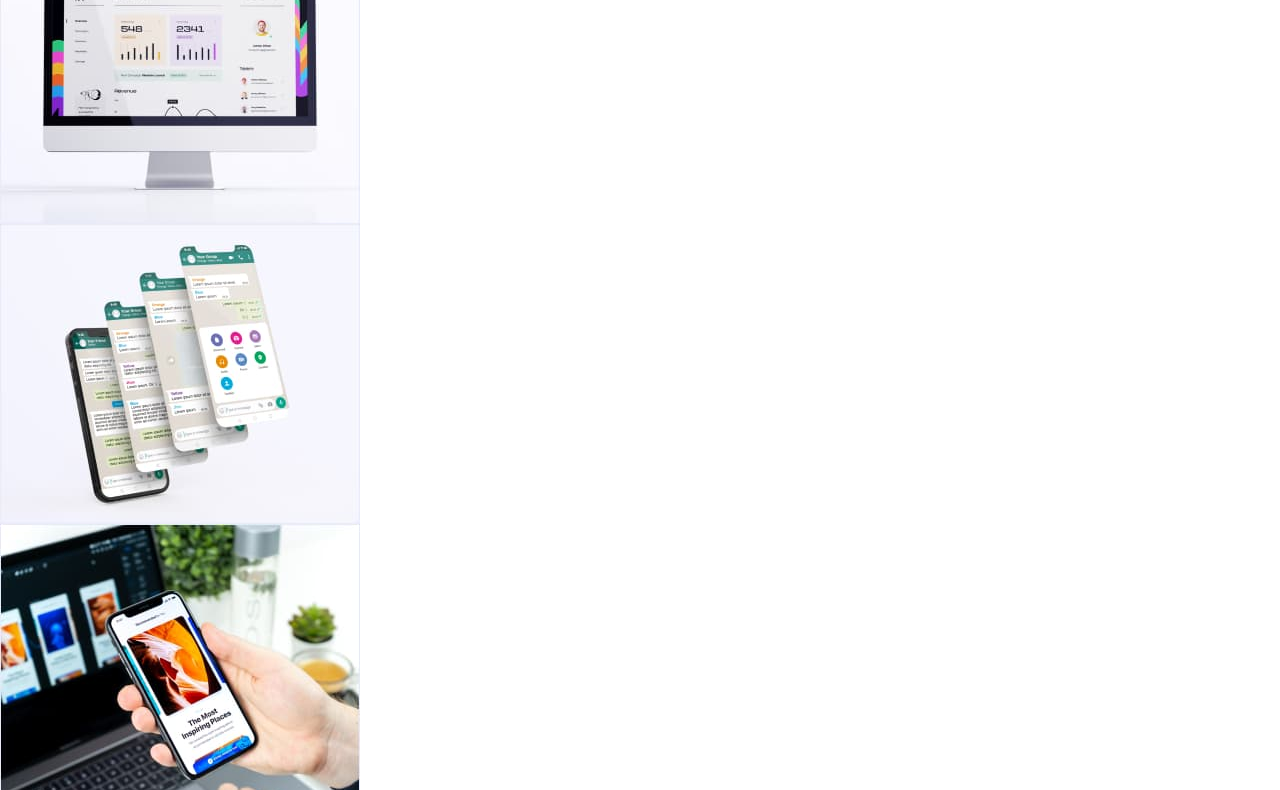
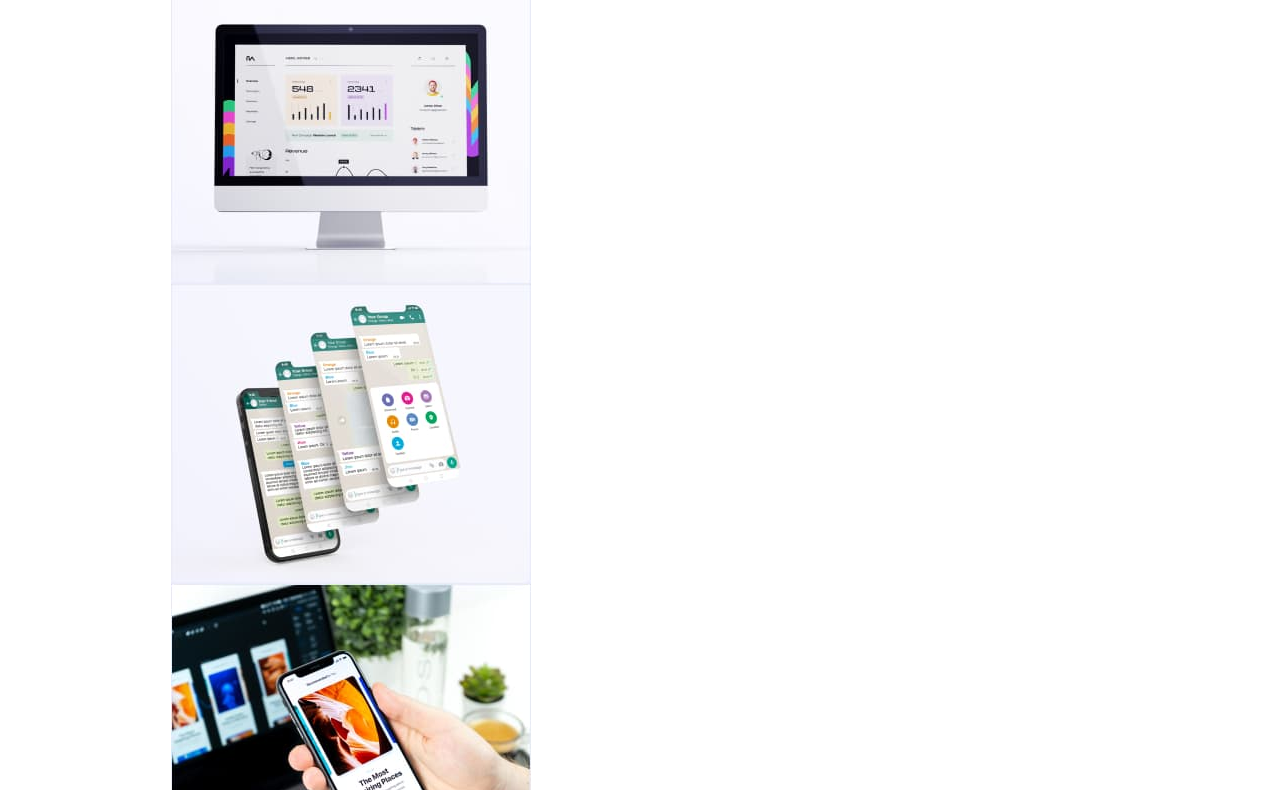
Before and after one commit to DmytroKorolyov/goit-markup-hw-03, a plain HTML site: page index.html in a window 1280 px wide. Shown: the part 542-1332 px from the top of the page. Drawn offline with nearby package versions, Linux system fonts and the light colour scheme.

Commit message:
Update styles.css

```diff
--- a/css/styles.css
+++ b/css/styles.css
@@ -11,7 +11,7 @@ body {
     color: #434455;
     background-color: var(--white-background);
 }
-h1, h2, h3, p {
+h1,h2,h3,p {
     margin: 0;
 }
 ul {
@@ -23,8 +23,8 @@ img {
 }
 .container {
     max-width: 1158px;
-        padding-left:
-        padding-right:
+        padding-left: 15px;
+        padding-right: 15px;
         margin-left: 156px;
         margin-right: 156px;
 }
```
